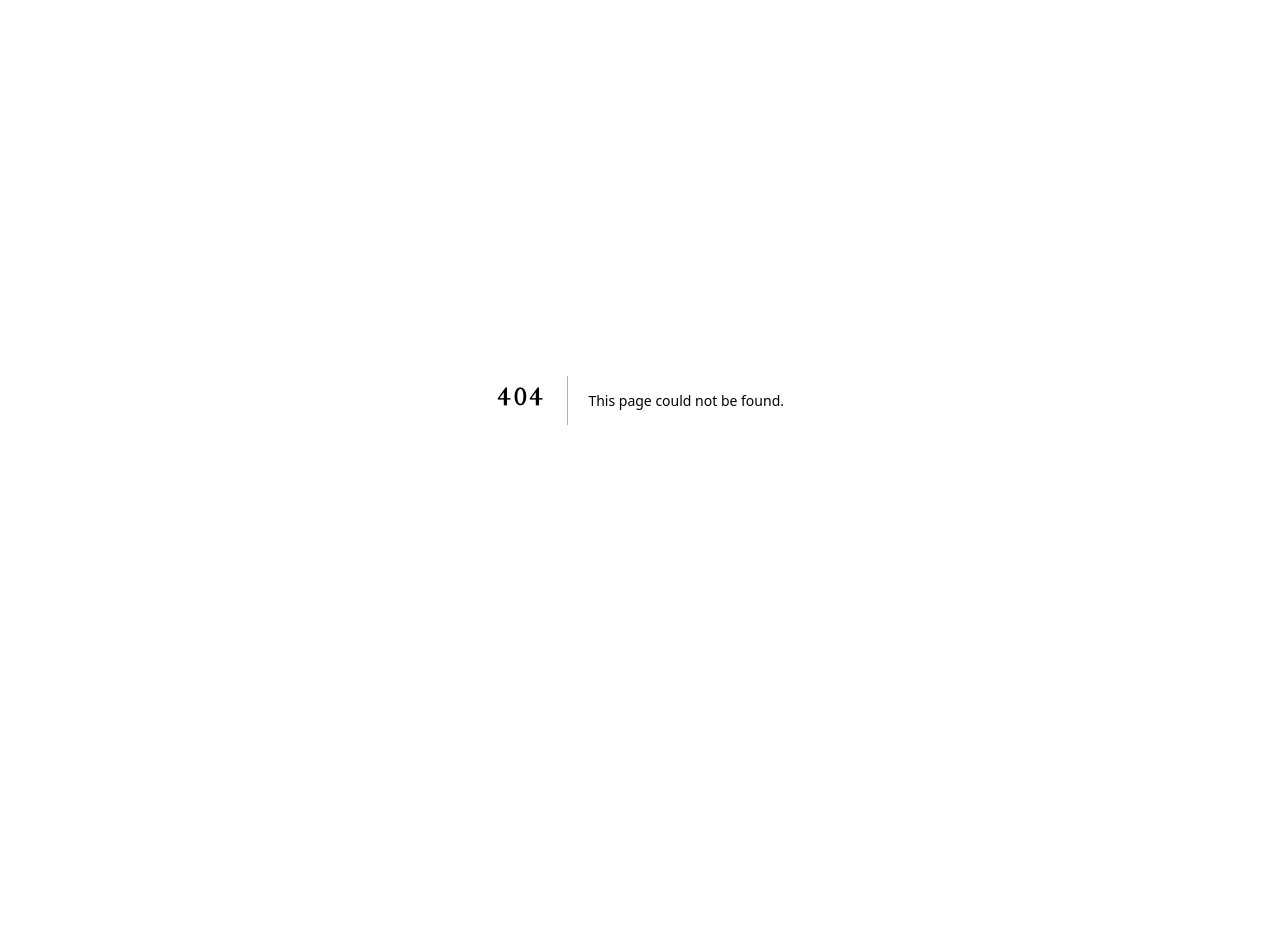
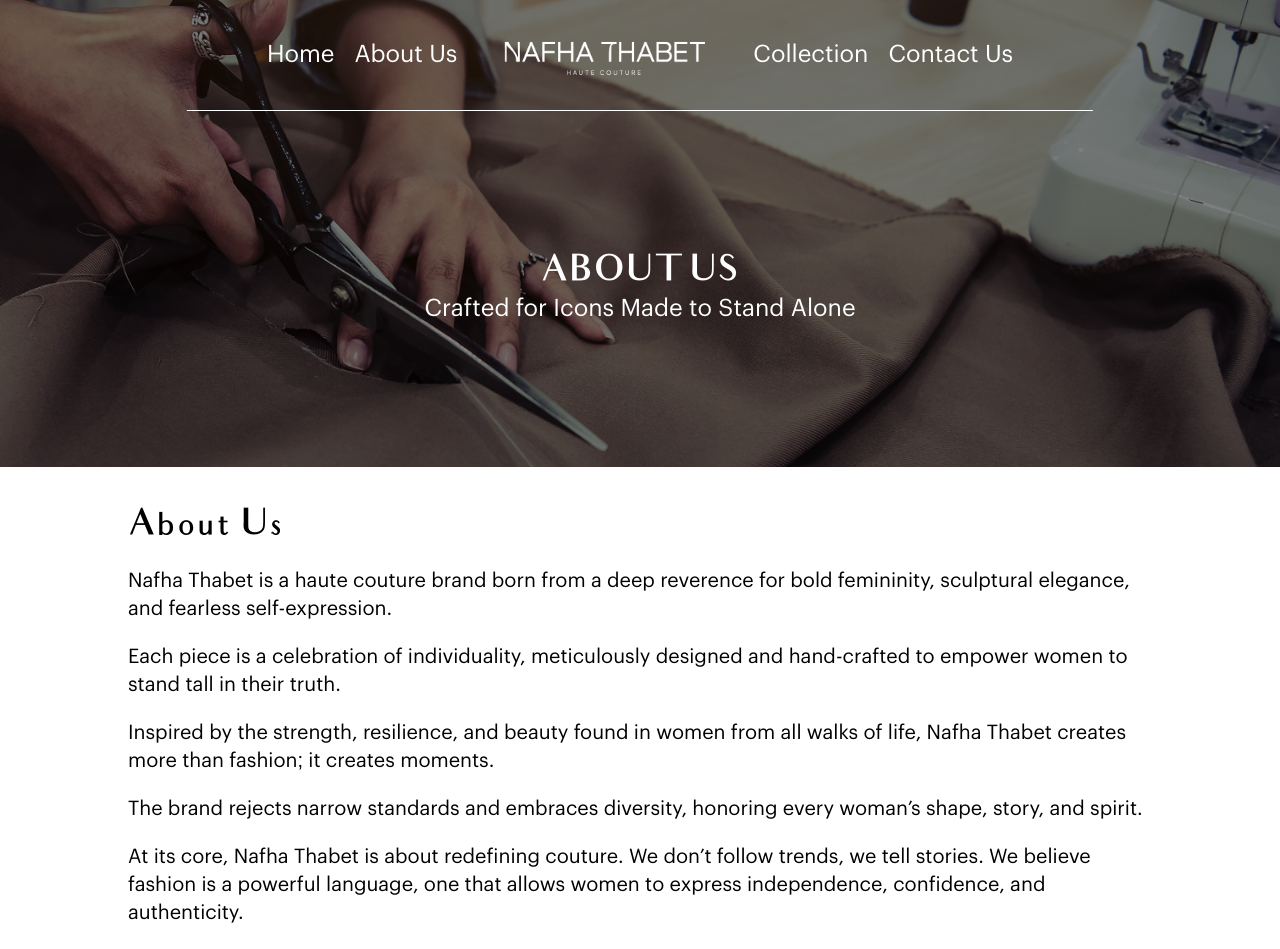
Before and after one commit to BassamMustafa16/Nafha, a Next.js app in the folder frontend/: page /about in a window 1280 px wide. Before the commit this address had no page. Shown: the top 949 px of the page. Before the commit the page ends 800 px from the top, so only its background shows below. Built offline with nearby package versions, Linux system fonts and the light colour scheme.

Commit message:
About Page is done

```diff
--- /dev/null
+++ b/frontend/src/app/about/components/Content.tsx
@@ -0,0 +1,33 @@
+export default function Content() {
+  return (
+    <section className="flex flex-col gap-5 my-10 px-4 md:px-8 lg:px-16 xl:px-32 2xl:px-64">
+      <h1 className="text-xl lg:text-3xl xl:text-4xl">About Us</h1>
+      <p className="text-sm lg:text-lg xl:text-xl">
+        Nafha Thabet is a haute couture brand born from a deep reverence for
+        bold femininity, sculptural elegance, and fearless self-expression.
+      </p>
+      <p className="text-sm lg:text-lg xl:text-xl">
+        Each piece is a celebration of individuality, meticulously designed and
+        hand-crafted to empower women to stand tall in their truth.
+      </p>
+      <p className="text-sm lg:text-lg xl:text-xl">
+        Inspired by the strength, resilience, and beauty found in women from all
+        walks of life, Nafha Thabet creates more than fashion; it creates
+        moments.
+      </p>
+      <p className="text-sm lg:text-lg xl:text-xl">
+        The brand rejects narrow standards and embraces diversity, honoring
+        every woman’s shape, story, and spirit.
+      </p>
+      <p className="text-sm lg:text-lg xl:text-xl">
+        At its core, Nafha Thabet is about redefining couture. We don’t follow
+        trends, we tell stories. We believe fashion is a powerful language, one
+        that allows women to express independence, confidence, and authenticity.
+      </p>
+      <p className="text-sm lg:text-lg xl:text-xl">
+        Our designs are made for those who dare to stand out, step forward, and
+        wear their power with pride.
+      </p>
+    </section>
+  );
+}
--- /dev/null
+++ b/frontend/src/app/about/components/Header.tsx
@@ -0,0 +1,38 @@
+import Image from "next/image";
+
+export default function Header() {
+  return (
+    <div className="relative">
+      {/* Image */}
+      <div className="relative w-full aspect-[1.5] md:aspect-[2] lg:aspect-[2.5] xl:aspect-[2.74]">
+        <Image
+          src="/images/about-header.png"
+          alt="Header"
+          fill
+          sizes="100vw"
+          className="object-cover object-left-top"
+        />
+      </div>
+
+      {/* Text */}
+      <div
+        className="
+          absolute inset-0 md:left-0 md:right-0
+          md:top-[77px]
+          lg:top-[110px]
+          md:h-[calc(100%-77px)]
+          lg:h-[calc(100%-110px)]
+          flex flex-col items-center justify-center
+          text-white z-10
+          font-extralight
+        "
+      >
+        <h1 className="text-lg md:text-xl lg:text-2xl xl:text-4xl">ABOUT US</h1>
+        <p className="lg:text-lg xl:text-2xl">Crafted for Icons Made to Stand Alone</p>
+      </div>
+
+      {/* Color overlay */}
+      <div className="absolute inset-0 bg-black opacity-50"></div>
+    </div>
+  );
+}
--- /dev/null
+++ b/frontend/src/app/about/page.tsx
@@ -0,0 +1,11 @@
+import Content from "./components/Content";
+import Header from "./components/Header";
+
+export default function AboutPage() {
+  return (
+    <main>
+      <Header />
+      <Content />
+    </main>
+  );
+}
--- a/frontend/src/app/layout.tsx
+++ b/frontend/src/app/layout.tsx
@@ -1,6 +1,9 @@
 import type { Metadata } from "next";
 import "./globals.css";
 import "@/lib/fontawesome";
+import Navbar from "@/components/Navbar";
+import Footer1 from "@/components/Footer1";
+import Footer2 from "@/components/Footer2";
 
 export const metadata: Metadata = {
   title: "Nafha Thabet",
@@ -15,7 +18,12 @@ export default function RootLayout({
   return (
     <html lang="en" className="">
       <body className={`antialiased`}>
+        <Navbar />
         {children}
+        <footer>
+          <Footer1 />
+          <Footer2 />
+        </footer>
       </body>
     </html>
   );
--- a/frontend/src/app/page.tsx
+++ b/frontend/src/app/page.tsx
@@ -1,32 +1,20 @@
 // Page.tsx
-import Navbar from "@/components/Navbar";
 import Sec1 from "@/components/Sec1";
 import Sec2 from "@/components/Sec2";
 import Sec3 from "@/components/Sec3";
 import Sec4 from "@/components/Sec4";
-import Footer1 from "@/components/Footer1";
-import Footer2 from "@/components/Footer2";
 import Video from "@/components/Video";
 import Slider from "@/components/Slider";
-// import Sec2Text from "@/components/Sec2Text";
 
 export default function Home() {
   return (
-    <div className="flex flex-col">
-      <div className="relative">
-        <Navbar />
-        <Video />
-      </div>
+    <main className="flex flex-col">
+      <Video />
       <Sec1 />
       <Slider />
       <Sec2 />
-      {/* <Sec2Text /> */}
       <Sec3 />
       <Sec4 />
-      <footer className="z-20">
-        <Footer1 />
-        <Footer2 />
-      </footer>
-    </div>
+    </main>
   );
 }
--- a/frontend/src/components/Navbar.tsx
+++ b/frontend/src/components/Navbar.tsx
@@ -4,17 +4,32 @@ import Link from "next/link";
 import { FontAwesomeIcon } from "@fortawesome/react-fontawesome";
 import { useState } from "react";
 import { faBars } from "@fortawesome/free-solid-svg-icons";
+import { usePathname } from "next/navigation";
 
 export default function Navbar() {
   const [showNavs, setShowNavs] = useState(false);
+  const pathName = usePathname();
+  const isHomePage = pathName === "/";
 
   return (
-    <nav className="md:absolute top-0 left-0 flex flex-col md:flex-row w-full  xl:gap-10 items-center justify-center lg:text-xl bg-transparent text-black md:text-white z-10 py-5 md:py-0">
+    <nav
+      className={`w-ful top-0 left-0 flex flex-col bg-transparent text-black z-10 py-5 items-center justify-center
+        md:absolute md:w-fit md:left-1/2 md:-translate-x-1/2 md:px-10 md:flex-row md:text-white md:py-0
+        lg:text-xl
+        xl:gap-10 xl:px-20
+        ${!isHomePage && "md:border-b"}`}
+    >
       {/* Mobile Nav */}
       <div className="flex flex-row justify-between px-4 items-center w-full md:hidden">
-        <Link href="/" className="w-1/2">
-          <div className="relative w-full aspect-[5.57]">
-            <Image src="/logo black cut.png" alt="Logo" fill sizes="33vw" />
+        <Link href="/" className="w-[140]">
+          <div className="relative w-full">
+            <Image
+              src="/logo black cut.png"
+              alt="Logo"
+              width={256}
+              height={60}
+              className="w-full h-auto"
+            />
           </div>
         </Link>
         <button
@@ -31,27 +46,30 @@ export default function Navbar() {
           ${showNavs ? "max-h-[500px]" : "max-h-0"}
           md:max-h-none`}
       >
-        <div className="flex flex-col md:flex-row gap-5 items-center py-5 md:py-0">
+        {/* Desktop Nav */}
+        <div className="flex flex-col md:flex-row gap-5 items-center py-5 md:py-0 xl:text-2xl">
           <Link href="/" className="hover:font-semibold">
             Home
           </Link>
-          <Link href="/" className="hover:font-semibold">
-            About Us
+          <Link href="/about" className="hover:font-semibold">
+            About&nbsp;Us
           </Link>
           <Link href="/" className="hidden md:flex">
+            <div className="md:w-[180px] lg:w-[256px]">
               <Image
                 src="/logo.png"
                 alt="Logo"
                 width={256}
                 height={60}
-              style={{ height: "auto" }}
+                className="w-full h-auto"
               />
+            </div>
           </Link>
           <Link href="/" className="hover:font-semibold">
             Collection
           </Link>
           <Link href="/" className="hover:font-semibold">
-            Contact Us
+            Contact&nbsp;Us
           </Link>
         </div>
       </div>
--- a/frontend/src/components/Video.tsx
+++ b/frontend/src/components/Video.tsx
@@ -19,7 +19,7 @@ export default function Video() {
   }, []);
 
   return (
-    <div className="relative w-full aspect-[0.673] md:aspect-auto md:h-[100vh]">
+    <section className="relative w-full aspect-[0.673] md:aspect-auto md:h-[100vh]">
       <video
         src={videoSrc}
         autoPlay
@@ -40,6 +40,6 @@ export default function Video() {
           DISCOVER MORE
         </button>
       </div>
-    </div>
+    </section>
   );
 }
```
Also changed, not shown: frontend/public/images/about-header-mobile.png (added), frontend/public/images/about-header.png (added). Lines whose indentation alone changed are shown as unchanged.
